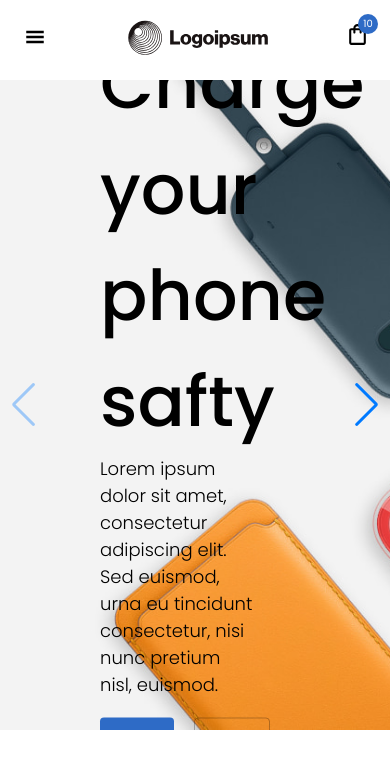
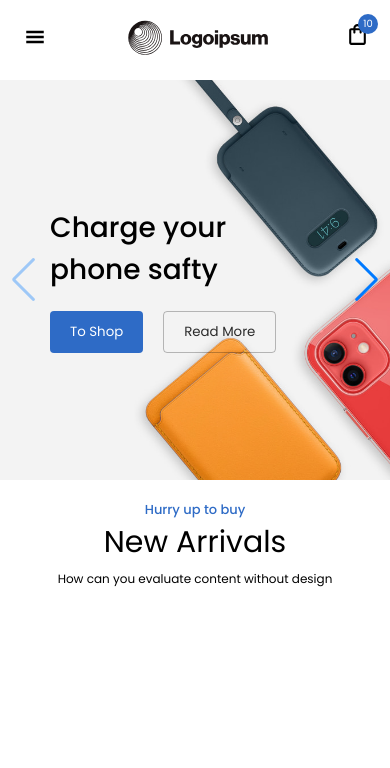
Before and after one commit to git-marcopitra/Electrical, a React (Create React App) app: page / in a window 390 px wide. Shown: the top 768 px of the page. Built offline with nearby package versions, Linux system fonts and the light colour scheme.

Commit message:
add firebase

```diff
--- a/package.json
+++ b/package.json
@@ -10,6 +10,7 @@
     "@types/node": "^17.0.31",
     "@types/react": "^18.0.8",
     "@types/react-dom": "^18.0.3",
+    "firebase": "^9.8.1",
     "framer-motion": "^6.3.3",
     "react": "^18.1.0",
     "react-dom": "^18.1.0",
@@ -43,5 +44,6 @@
       "last 1 firefox version",
       "last 1 safari version"
     ]
-  }
+  },
+  "devDependencies": {}
 }
--- a/src/Layout/Container/Container.css
+++ b/src/Layout/Container/Container.css
@@ -1,5 +1,4 @@
 .container {
-  margin-top: 10rem;
-  max-width: 1400px;
+  max-width: 1200px;
   margin: 0 auto;
 }
--- /dev/null
+++ b/src/Layout/NewProducts/NewProduct.css
@@ -0,0 +1,19 @@
+.new-product {
+  margin-top: 2rem;
+}
+.new-product__head-title {
+  text-align: center;
+}
+.head-title__main {
+  font-size: 3rem;
+  font-weight: 400;
+}
+.head-title__notic {
+  color: var(--primary-color);
+  font-size: 1.3rem;
+  font-weight: 500;
+}
+.head-title__des {
+  font-size: 1.2rem;
+  margin-top: 0.5rem;
+}
--- /dev/null
+++ b/src/Layout/NewProducts/NewProduct.tsx
@@ -0,0 +1,15 @@
+import './NewProduct.css';
+const NewProduct: React.FC = () => {
+  return (
+    <div className='new-product'>
+      <div className='new-product__head-title'>
+        <span className='head-title__notic'>Hurry up to buy</span>
+        <h2 className='head-title__main'>New Arrivals</h2>
+        <p className='head-title__des'>How can you evaluate content without design</p>
+      </div>
+      <div className='new-product__products'></div>
+    </div>
+  );
+};
+
+export default NewProduct;
--- a/src/Layout/Slider/Slider.css
+++ b/src/Layout/Slider/Slider.css
@@ -38,3 +38,34 @@
   display: flex;
   gap: 2rem;
 }
+
+@media screen and (max-width: 1120px) {
+  .slider-title {
+    font-size: 5rem;
+  }
+}
+
+@media screen and (max-width: 900px) {
+  .slider-title {
+    font-size: 4rem;
+  }
+  .slider-des {
+    font-size: 1.5rem;
+  }
+}
+
+@media screen and (max-width: 700px) {
+  .slider {
+    height: 40rem;
+  }
+  .slider-item__content {
+    width: 60%;
+    left: 5rem;
+  }
+  .slider-des {
+    display: none;
+  }
+  .slider-title {
+    font-size: 2.8rem;
+  }
+}
--- a/src/Layout/index.ts
+++ b/src/Layout/index.ts
@@ -1,4 +1,5 @@
 import Header from './Header/Header';
 import Container from './Container/Container';
 import Slider from './Slider/Slider';
-export { Header, Container,Slider };
+import NewProduct from './NewProducts/NewProduct';
+export { Header, Container, Slider, NewProduct };
--- a/src/page/Home/Home.tsx
+++ b/src/page/Home/Home.tsx
@@ -1,9 +1,12 @@
-import { Slider } from '../../Layout';
+import { Slider, NewProduct, Container } from '../../Layout';
 
 const Home: React.FC = () => {
   return (
     <div className='home'>
       <Slider />
+      <Container>
+        <NewProduct />
+      </Container>
     </div>
   );
 };
```
Also changed, not shown: src/config/firebase.config.ts (added, +14 -0 lines), 1 other file (tests, documents, lock files or other folders).
